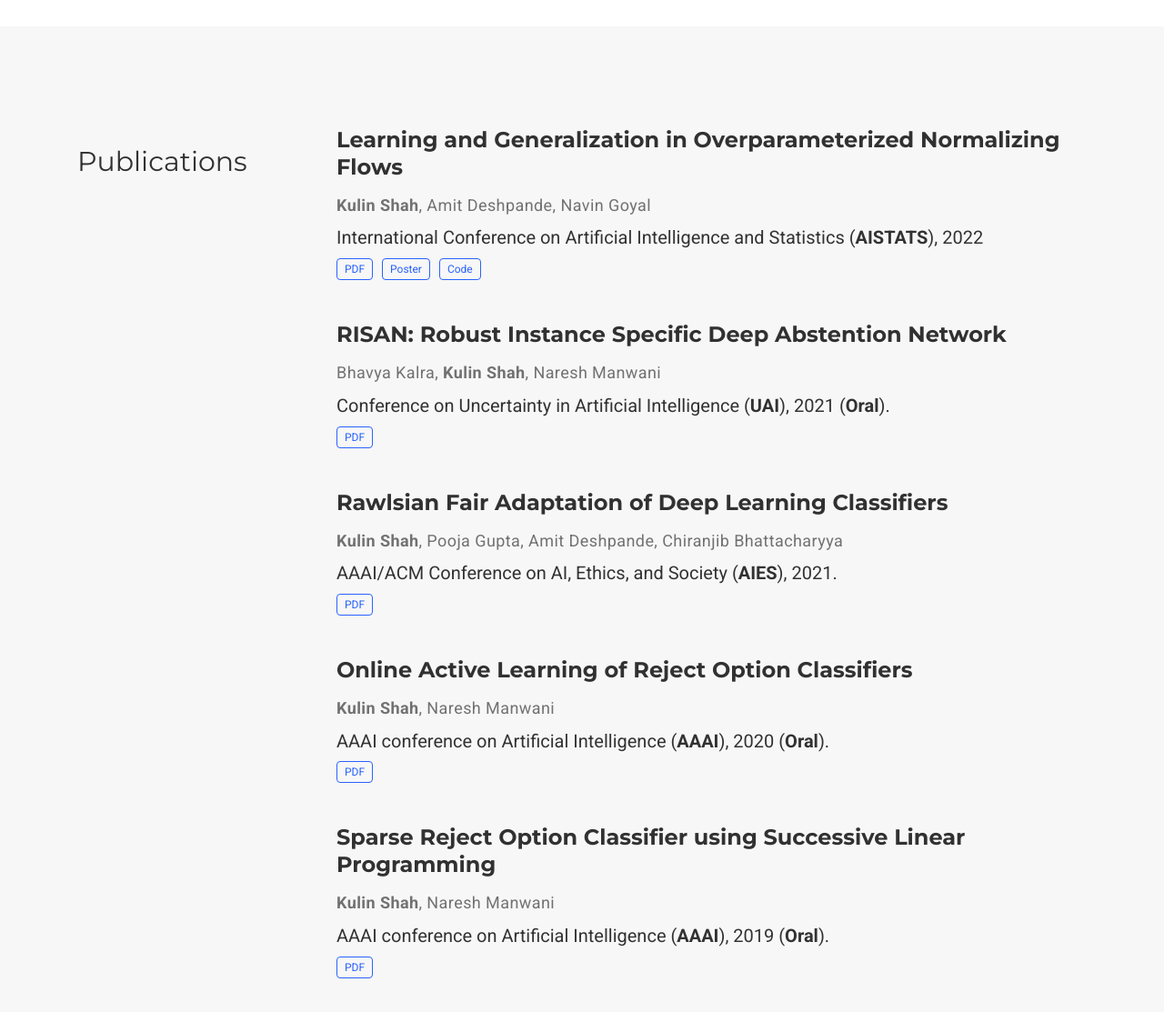
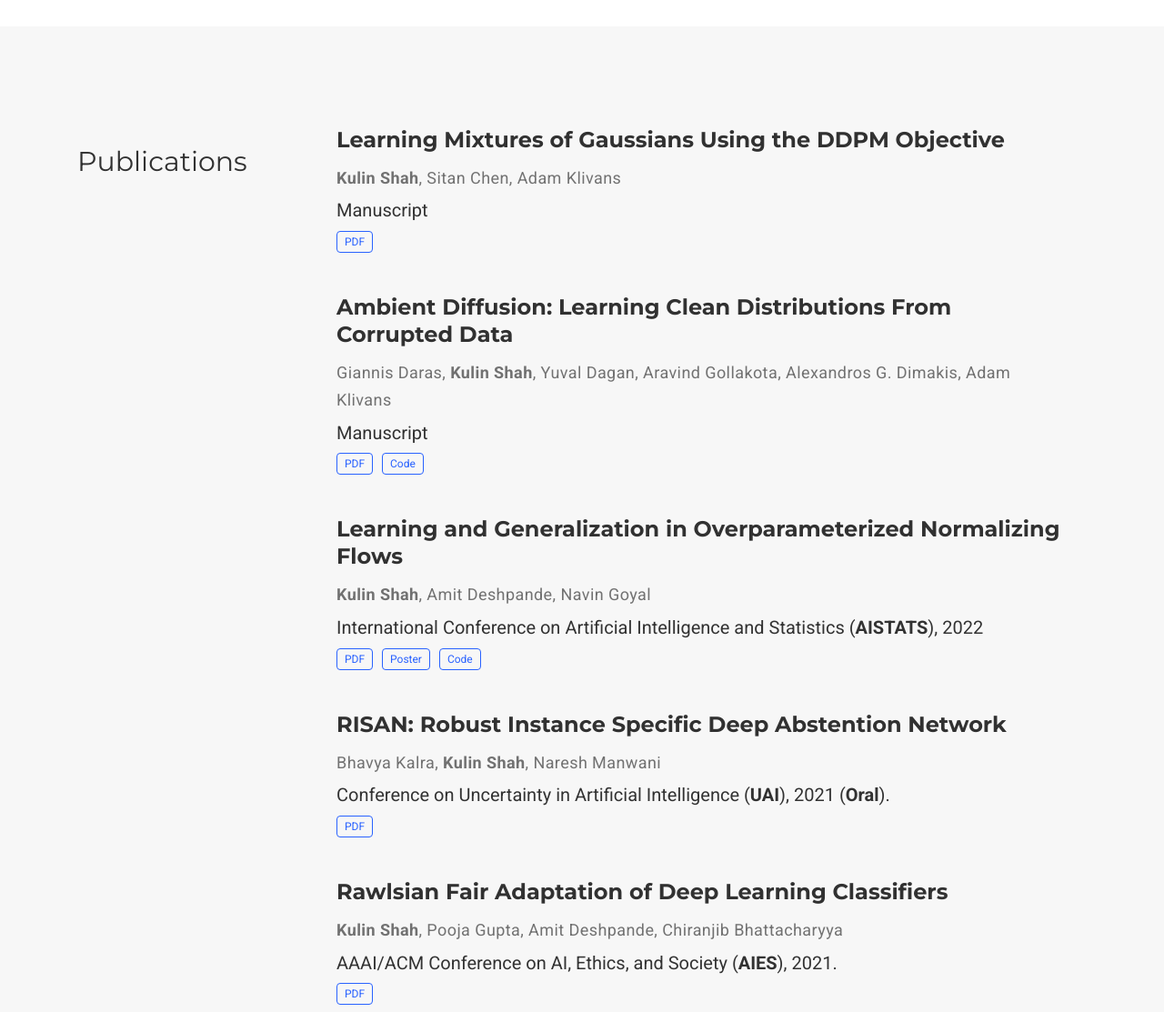
Before and after one commit to kulinshah98/kulinshah98.github.io, a plain HTML site: page index.html in a window 1280 px wide. Shown: the part 700-1813 px from the top of the page at 91% size. Drawn offline with nearby package versions, Linux system fonts and the light colour scheme; some icons are missing.

Commit message:
added mog-diffusion and ambient diffusion

```diff
--- a/index.html
+++ b/index.html
@@ -353,6 +353,79 @@
   <div class="col-12 col-lg-9">
 
 
+    <!-- New publication -->
+
+
+    <div class="media stream-item" itemscope itemtype="http://schema.org/ScholarlyArticle">
+    <div class="media-body">
+
+    <h4 class="article-title mb-0 mt-0" itemprop="name">
+      <a itemprop="url">Learning Mixtures of Gaussians Using the DDPM Objective</a>
+    </h4>
+
+
+    <div class="stream-meta article-metadata">
+    <div itemprop="author">
+    <font size="4">  <strong>Kulin Shah</strong>, Sitan Chen, Adam Klivans</div> </font>
+    </div>
+
+    <div itemprop="name">
+      Manuscript
+    </div>
+
+    <div class="btn-links">
+
+      <a class="btn btn-outline-primary my-1 mr-1 btn-sm" href="https://arxiv.org/pdf/2307.01178.pdf" target="_blank" rel="noopener">
+      PDF
+      </a>
+
+    </div>
+
+    </div>
+    <div class="ml-3">
+
+
+    </div>
+    </div>
+
+    <!-- New publication -->
+
+
+    <div class="media stream-item" itemscope itemtype="http://schema.org/ScholarlyArticle">
+    <div class="media-body">
+
+    <h4 class="article-title mb-0 mt-0" itemprop="name">
+      <a itemprop="url">Ambient Diffusion: Learning Clean Distributions From Corrupted Data</a>
+    </h4>
+
+    <div class="stream-meta article-metadata">
+    <div itemprop="author">
+    <font size="4"> Giannis Daras, <strong>Kulin Shah</strong>, Yuval Dagan, Aravind Gollakota, Alexandros G. Dimakis, Adam Klivans </div> </font>
+    </div>
+
+    <div itemprop="name">
+      Manuscript
+    </div>
+
+    <div class="btn-links">
+
+      <a class="btn btn-outline-primary my-1 mr-1 btn-sm" href="https://arxiv.org/pdf/2305.19256.pdf" target="_blank" rel="noopener">
+      PDF
+      </a>
+
+      <a class="btn btn-outline-primary my-1 mr-1 btn-sm" href="https://github.com/giannisdaras/ambient-diffusion" target="_blank" rel="noopener">
+      Code
+      </a>
+
+    </div>
+
+    </div>
+    <div class="ml-3">
+
+
+    </div>
+    </div>
+
 
     <!-- New publication -->
 
@@ -662,7 +735,7 @@
     </div>
 
     <div itemprop="name">
-      Under Review
+      Manuscript
     </div>
 
 
```
